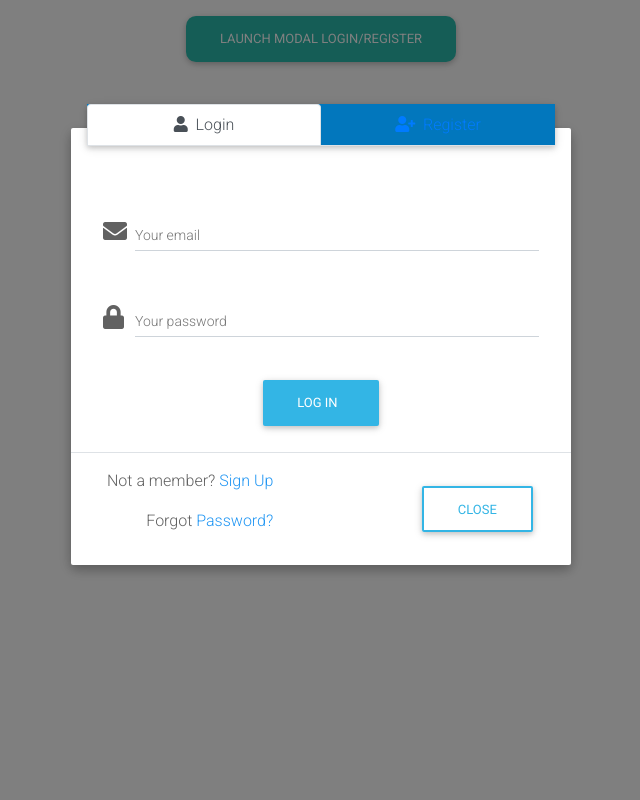
After one commit to BioxMech/AlterTail, a PHP site: page /registration.html in a window 1280 px wide, after a click on "LAUNCH MODAL LOGIN/REGISTER". The commit adds this page. Shown: the whole page, without its empty margins (319-959 px from the left). Run offline with PHP 8.4, Linux system fonts and the light colour scheme; some libraries are stand-ins or nearby versions.

Commit message:
Update of index.html - IGNORE REGISTRATION.HTML
installed a publicly avaialble library in it for us to use.

```diff
--- a/css/main.css
+++ b/css/main.css
@@ -67,7 +67,8 @@ body {
 
 
    .carousel-inner > .carousel-item > img {
-    height: 50vh;
+    height: 500px;
+    width: 500px;
     padding: 0%;
     margin: 0%;
   }
--- /dev/null
+++ b/registration.html
@@ -0,0 +1,145 @@
+<!doctype html>
+<html lang="en">
+  <head>
+    <!-- Required meta tags -->
+    <meta charset="utf-8">
+    <meta name="viewport" content="width=device-width, initial-scale=1, shrink-to-fit=no">
+
+    <!-- Bootstrap CSS -->
+    <!-- <link rel="stylesheet" href="https://stackpath.bootstrapcdn.com/bootstrap/4.5.2/css/bootstrap.min.css" integrity="sha384-JcKb8q3iqJ61gNV9KGb8thSsNjpSL0n8PARn9HuZOnIxN0hoP+VmmDGMN5t9UJ0Z" crossorigin="anonymous"> -->
+
+    <!-- Font Awesome Script -->
+    <!-- <script defer src="https://use.fontawesome.com/releases/v5.0.6/js/all.js"></script> -->
+
+    <!-- Custom css -->
+    <!-- <link rel="stylesheet" href="css/main.css">
+    <link rel="stylesheet" href="css/loader.css">
+    <link rel="stylesheet" href="css/animation.css"> -->
+    <link rel="stylesheet" href="https://use.fontawesome.com/releases/v5.11.2/css/all.css">
+    <link rel="stylesheet" href="https://fonts.googleapis.com/css?family=Roboto:300,400,500,700&display=swap">
+    <link rel="stylesheet" href="node_modules/mdbootstrap/css/bootstrap.min.css">
+    <link rel="stylesheet" href="node_modules/mdbootstrap/css/mdb.min.css">
+    <link rel="stylesheet" href="node_modules/mdbootstrap/css/style.css">
+
+    <title>Hello, world!</title>
+  </head>
+  <body>
+    <!--Modal: Login / Register Form-->
+<div class="modal fade" id="modalLRForm" tabindex="-1" role="dialog" aria-labelledby="myModalLabel" aria-hidden="true">
+    <div class="modal-dialog cascading-modal" role="document">
+      <!--Content-->
+      <div class="modal-content">
+
+        <!--Modal cascading tabs-->
+        <div class="modal-c-tabs">
+
+          <!-- Nav tabs -->
+          <ul class="nav nav-tabs md-tabs tabs-2 light-blue darken-3" role="tablist">
+            <li class="nav-item">
+              <a class="nav-link active" data-toggle="tab" href="#panel7" role="tab"><i class="fas fa-user mr-1"></i>
+                Login</a>
+            </li>
+            <li class="nav-item">
+              <a class="nav-link" data-toggle="tab" href="#panel8" role="tab"><i class="fas fa-user-plus mr-1"></i>
+                Register</a>
+            </li>
+          </ul>
+
+          <!-- Tab panels -->
+          <div class="tab-content">
+            <!--Panel 7-->
+            <div class="tab-pane fade in show active" id="panel7" role="tabpanel">
+
+              <!--Body-->
+              <div class="modal-body mb-1">
+                <div class="md-form form-sm mb-5">
+                  <i class="fas fa-envelope prefix"></i>
+                  <input type="email" id="modalLRInput10" class="form-control form-control-sm validate">
+                  <label data-error="wrong" data-success="right" for="modalLRInput10">Your email</label>
+                </div>
+
+                <div class="md-form form-sm mb-4">
+                  <i class="fas fa-lock prefix"></i>
+                  <input type="password" id="modalLRInput11" class="form-control form-control-sm validate">
+                  <label data-error="wrong" data-success="right" for="modalLRInput11">Your password</label>
+                </div>
+                <div class="text-center mt-2">
+                  <button class="btn btn-info">Log in <i class="fas fa-sign-in ml-1"></i></button>
+                </div>
+              </div>
+              <!--Footer-->
+              <div class="modal-footer">
+                <div class="options text-center text-md-right mt-1">
+                  <p>Not a member? <a href="#" class="blue-text">Sign Up</a></p>
+                  <p>Forgot <a href="#" class="blue-text">Password?</a></p>
+                </div>
+                <button type="button" class="btn btn-outline-info waves-effect ml-auto" data-dismiss="modal">Close</button>
+              </div>
+
+            </div>
+            <!--/.Panel 7-->
+
+            <!--Panel 8-->
+            <div class="tab-pane fade" id="panel8" role="tabpanel">
+
+              <!--Body-->
+              <div class="modal-body">
+                <div class="md-form form-sm mb-5">
+                  <i class="fas fa-envelope prefix"></i>
+                  <input type="email" id="modalLRInput12" class="form-control form-control-sm validate">
+                  <label data-error="wrong" data-success="right" for="modalLRInput12">Your email</label>
+                </div>
+
+                <div class="md-form form-sm mb-5">
+                  <i class="fas fa-lock prefix"></i>
+                  <input type="password" id="modalLRInput13" class="form-control form-control-sm validate">
+                  <label data-error="wrong" data-success="right" for="modalLRInput13">Your password</label>
+                </div>
+
+                <div class="md-form form-sm mb-4">
+                  <i class="fas fa-lock prefix"></i>
+                  <input type="password" id="modalLRInput14" class="form-control form-control-sm validate">
+                  <label data-error="wrong" data-success="right" for="modalLRInput14">Repeat password</label>
+                </div>
+
+                <div class="text-center form-sm mt-2">
+                  <button class="btn btn-info">Sign up <i class="fas fa-sign-in ml-1"></i></button>
+                </div>
+
+              </div>
+              <!--Footer-->
+              <div class="modal-footer">
+                <div class="options text-right">
+                  <p class="pt-1">Already have an account? <a href="#" class="blue-text">Log In</a></p>
+                </div>
+                <button type="button" class="btn btn-outline-info waves-effect ml-auto" data-dismiss="modal">Close</button>
+              </div>
+            </div>
+            <!--/.Panel 8-->
+          </div>
+
+        </div>
+      </div>
+      <!--/.Content-->
+    </div>
+  </div>
+  <!--Modal: Login / Register Form-->
+
+  <div class="text-center">
+    <a href="" class="btn btn-default btn-rounded my-3" data-toggle="modal" data-target="#modalLRForm" style="border-radius: 10px;">
+    Launch Modal LogIn/Register</a>
+  </div>
+
+    <!-- Optional JavaScript -->
+    <!-- jQuery first, then Popper.js, then Bootstrap JS -->
+    <!-- <script src="https://code.jquery.com/jquery-3.5.1.slim.min.js" integrity="sha384-DfXdz2htPH0lsSSs5nCTpuj/zy4C+OGpamoFVy38MVBnE+IbbVYUew+OrCXaRkfj" crossorigin="anonymous"></script>
+    <script src="https://cdn.jsdelivr.net/npm/popper.js@1.16.1/dist/umd/popper.min.js" integrity="sha384-9/reFTGAW83EW2RDu2S0VKaIzap3H66lZH81PoYlFhbGU+6BZp6G7niu735Sk7lN" crossorigin="anonymous"></script>
+    <script src="https://stackpath.bootstrapcdn.com/bootstrap/4.5.2/js/bootstrap.min.js" integrity="sha384-B4gt1jrGC7Jh4AgTPSdUtOBvfO8shuf57BaghqFfPlYxofvL8/KUEfYiJOMMV+rV" crossorigin="anonymous"></script> -->
+    <script type="text/javascript" src="node_modules/mdbootstrap/js/jquery.min.js"></script>
+    <script type="text/javascript" src="node_modules/mdbootstrap/js/popper.min.js"></script>
+    <script type="text/javascript" src="node_modules/mdbootstrap/js/bootstrap.min.js"></script>
+    <script type="text/javascript" src="node_modules/mdbootstrap/js/mdb.min.js"></script>
+
+
+</body>
+</html>
```
Also changed, not shown: css/animation.css (added, +18 -0 lines), css/loader.css (added, +46 -0 lines), index.html (+194 -96 lines), images/logo.png (added), package-lock.json (added).
